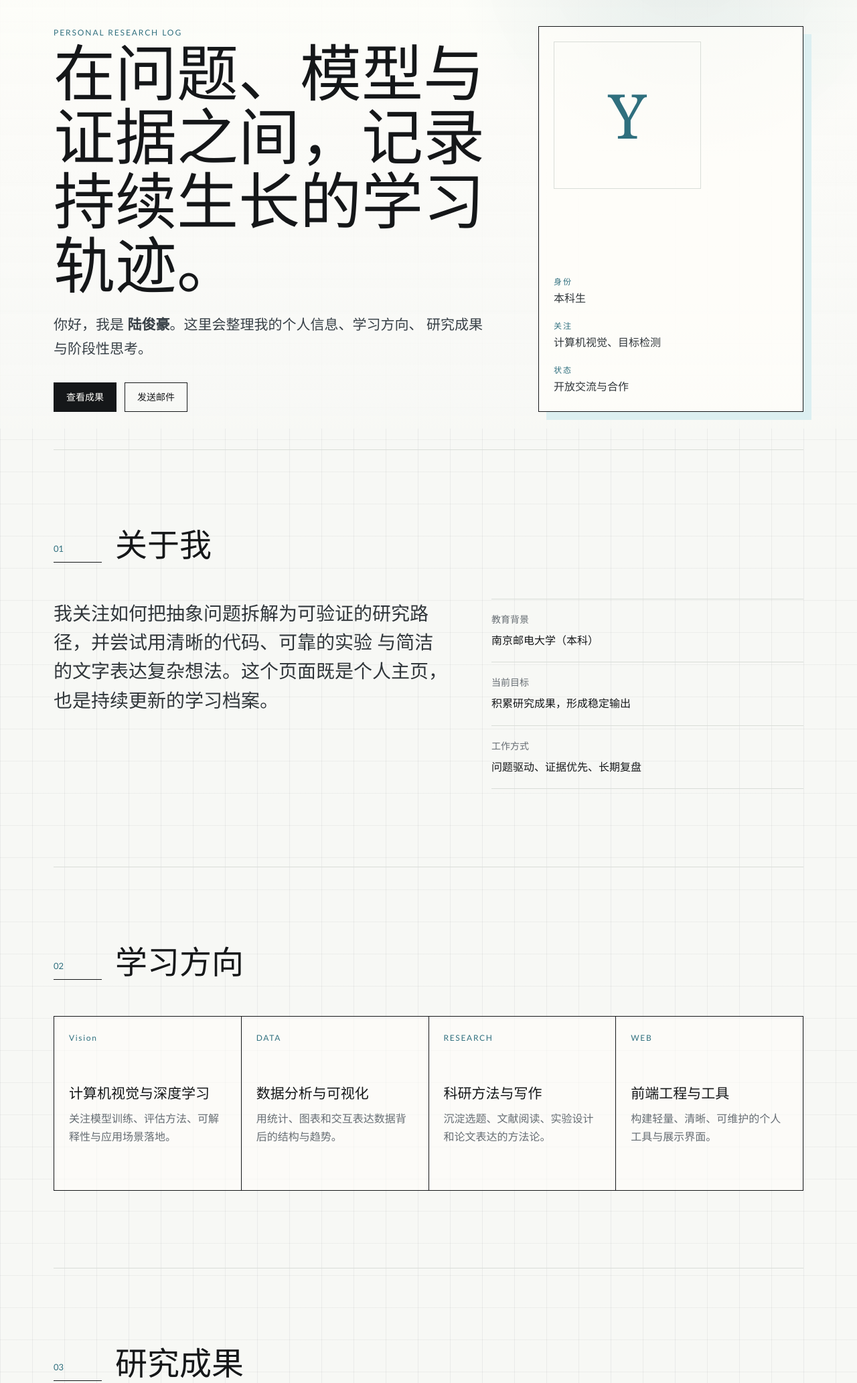
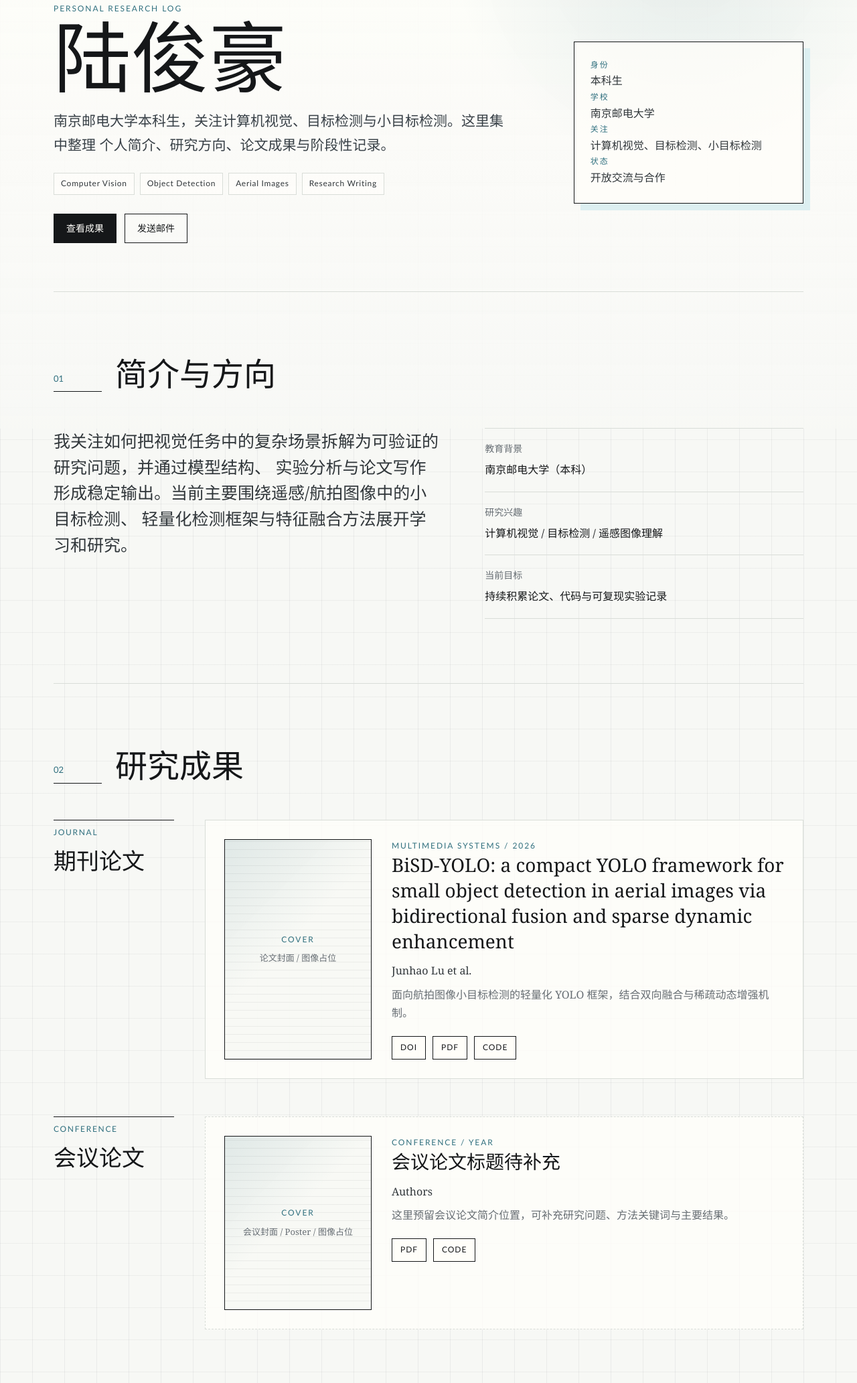
Before and after one commit to Chrp-L/Chrp-L.github.io, a plain HTML site: page index.html in a window 1280 px wide. Shown: the part 160-2225 px from the top of the page at 67% size. Drawn offline with Linux system fonts and the light colour scheme.

Commit message:
修改关于我的篇幅，添加文章展示、信息查询

```diff
--- a/index.html
+++ b/index.html
@@ -17,8 +17,7 @@
         <span>Junhao Lu</span>
       </a>
       <nav class="site-nav" aria-label="页面导航">
-        <a href="#about">关于</a>
-        <a href="#directions">方向</a>
+        <a href="#about">简介</a>
         <a href="#works">成果</a>
         <a href="#notes">文章</a>
         <a href="#contact">联系</a>
@@ -29,27 +28,36 @@
       <section class="hero">
         <div class="hero-copy">
           <p class="eyebrow reveal-item">Personal Research Log</p>
-          <h1 class="reveal-item">在问题、模型与证据之间，记录持续生长的学习轨迹。</h1>
+          <h1 class="reveal-item">陆俊豪</h1>
           <p class="hero-text reveal-item">
-            你好，我是 <strong>陆俊豪</strong>。这里会整理我的个人信息、学习方向、
-            研究成果与阶段性思考。
+            南京邮电大学本科生，关注计算机视觉、目标检测与小目标检测。这里集中整理
+            个人简介、研究方向、论文成果与阶段性记录。
           </p>
+          <ul class="focus-tags reveal-item" aria-label="学习方向">
+            <li>Computer Vision</li>
+            <li>Object Detection</li>
+            <li>Aerial Images</li>
+            <li>Research Writing</li>
+          </ul>
           <div class="hero-actions reveal-item" aria-label="主要链接">
             <a class="button primary" href="#works">查看成果</a>
-            <a class="button" href="mailto:your.email@example.com">发送邮件</a>
+            <a class="button" href="mailto:ljh820515@gmail.com">发送邮件</a>
           </div>
         </div>
 
         <aside class="profile-panel reveal-item" aria-label="个人信息速览">
-          <div class="avatar" aria-hidden="true">Y</div>
           <dl>
             <div>
               <dt>身份</dt>
               <dd>本科生</dd>
             </div>
             <div>
+              <dt>学校</dt>
+              <dd>南京邮电大学</dd>
+            </div>
+            <div>
               <dt>关注</dt>
-              <dd>计算机视觉、目标检测</dd>
+              <dd>计算机视觉、目标检测、小目标检测</dd>
             </div>
             <div>
               <dt>状态</dt>
@@ -62,77 +70,88 @@
       <section id="about" class="section reveal">
         <div class="section-heading">
           <span>01</span>
-          <h2>关于我</h2>
+          <h2>简介与方向</h2>
         </div>
-        <div class="two-column">
+        <div class="summary-strip">
           <p>
-            我关注如何把抽象问题拆解为可验证的研究路径，并尝试用清晰的代码、可靠的实验
-            与简洁的文字表达复杂想法。这个页面既是个人主页，也是持续更新的学习档案。
+            我关注如何把视觉任务中的复杂场景拆解为可验证的研究问题，并通过模型结构、
+            实验分析与论文写作形成稳定输出。当前主要围绕遥感/航拍图像中的小目标检测、
+            轻量化检测框架与特征融合方法展开学习和研究。
           </p>
           <ul class="facts">
             <li><span>教育背景</span><strong>南京邮电大学（本科）</strong></li>
-            <li><span>当前目标</span><strong>积累研究成果，形成稳定输出</strong></li>
-            <li><span>工作方式</span><strong>问题驱动、证据优先、长期复盘</strong></li>
+            <li><span>研究兴趣</span><strong>计算机视觉 / 目标检测 / 遥感图像理解</strong></li>
+            <li><span>当前目标</span><strong>持续积累论文、代码与可复现实验记录</strong></li>
           </ul>
-        </div>
-      </section>
-
-      <section id="directions" class="section reveal">
-        <div class="section-heading">
-          <span>02</span>
-          <h2>学习方向</h2>
-        </div>
-        <div class="direction-grid">
-          <article>
-            <span>Vision</span>
-            <h3>计算机视觉与深度学习</h3>
-            <p>关注模型训练、评估方法、可解释性与应用场景落地。</p>
-          </article>
-          <article>
-            <span>DATA</span>
-            <h3>数据分析与可视化</h3>
-            <p>用统计、图表和交互表达数据背后的结构与趋势。</p>
-          </article>
-          <article>
-            <span>RESEARCH</span>
-            <h3>科研方法与写作</h3>
-            <p>沉淀选题、文献阅读、实验设计和论文表达的方法论。</p>
-          </article>
-          <article>
-            <span>WEB</span>
-            <h3>前端工程与工具</h3>
-            <p>构建轻量、清晰、可维护的个人工具与展示界面。</p>
-          </article>
         </div>
       </section>
 
       <section id="works" class="section reveal">
         <div class="section-heading">
-          <span>03</span>
+          <span>02</span>
           <h2>研究成果</h2>
         </div>
-        <div class="work-list">
-          <article class="line-card">
-            <p class="meta">论文 / 2026</p>
-            <h3>BiSD-YOLO: a compact YOLO framework for small object detection in aerial images via bidirectional fusion and sparse dynamic enhancement</h3>
-            <p>https://doi.org/10.1007/s00530-026-02429-0</p>
-          </article>
-          <article class="line-card">
-            <p class="meta">项目 / 2025</p>
-            <h3>个人知识库与实验记录系统</h3>
-            <p>用于整理文献、实验结果和复盘笔记，强调可追踪和可复现。</p>
-          </article>
-          <article class="line-card">
-            <p class="meta">竞赛 / 2025</p>
-            <h3>数据建模竞赛成果展示</h3>
-            <p>记录问题建模、特征工程、结果分析和团队协作经验。</p>
-          </article>
+        <div class="publication-groups">
+          <section class="publication-group" aria-labelledby="journal-title">
+            <div class="group-label">
+              <span>Journal</span>
+              <h3 id="journal-title">期刊论文</h3>
+            </div>
+            <div class="publication-list">
+              <article class="publication-card">
+                <figure class="paper-cover" aria-label="论文封面预留位置">
+                  <div>
+                    <span>Cover</span>
+                    <small>论文封面 / 图像占位</small>
+                  </div>
+                </figure>
+                <div class="paper-info">
+                  <p class="meta">Multimedia Systems / 2026</p>
+                  <h3>BiSD-YOLO: a compact YOLO framework for small object detection in aerial images via bidirectional fusion and sparse dynamic enhancement</h3>
+                  <p class="paper-authors">Junhao Lu et al.</p>
+                  <p class="paper-desc">面向航拍图像小目标检测的轻量化 YOLO 框架，结合双向融合与稀疏动态增强机制。</p>
+                  <div class="resource-links" aria-label="论文资源链接">
+                    <a href="https://doi.org/10.1007/s00530-026-02429-0">DOI</a>
+                    <a href="#" aria-label="PDF 链接待补充">PDF</a>
+                    <a href="#" aria-label="Code 链接待补充">Code</a>
+                  </div>
+                </div>
+              </article>
+            </div>
+          </section>
+
+          <section class="publication-group" aria-labelledby="conference-title">
+            <div class="group-label">
+              <span>Conference</span>
+              <h3 id="conference-title">会议论文</h3>
+            </div>
+            <div class="publication-list">
+              <article class="publication-card is-empty">
+                <figure class="paper-cover" aria-label="会议论文图片预留位置">
+                  <div>
+                    <span>Cover</span>
+                    <small>会议封面 / Poster / 图像占位</small>
+                  </div>
+                </figure>
+                <div class="paper-info">
+                  <p class="meta">Conference / Year</p>
+                  <h3>会议论文标题待补充</h3>
+                  <p class="paper-authors">Authors</p>
+                  <p class="paper-desc">这里预留会议论文简介位置，可补充研究问题、方法关键词与主要结果。</p>
+                  <div class="resource-links" aria-label="会议论文资源链接">
+                    <a href="#" aria-label="PDF 链接待补充">PDF</a>
+                    <a href="#" aria-label="Code 链接待补充">Code</a>
+                  </div>
+                </div>
+              </article>
+            </div>
+          </section>
         </div>
       </section>
 
       <section id="notes" class="section reveal">
         <div class="section-heading">
-          <span>04</span>
+          <span>03</span>
           <h2>博客文章</h2>
         </div>
         <div class="note-list">
--- a/styles.css
+++ b/styles.css
@@ -70,6 +70,7 @@ a {
 .brand,
 .site-nav,
 .hero-actions,
+.focus-tags,
 .footer-links {
   display: flex;
   align-items: center;
@@ -123,10 +124,10 @@ a {
 
 .hero {
   display: grid;
-  grid-template-columns: minmax(0, 1.25fr) minmax(280px, .75fr);
+  grid-template-columns: minmax(0, 1.35fr) minmax(280px, .65fr);
   gap: var(--gap);
-  min-height: calc(100vh - 76px);
-  padding: clamp(64px, 10vw, 132px) 0 56px;
+  min-height: auto;
+  padding: clamp(52px, 8vw, 92px) 0 clamp(42px, 6vw, 72px);
   align-items: center;
   border-bottom: 1px solid var(--line);
 }
@@ -152,8 +153,8 @@ p {
 
 h1 {
   max-width: 840px;
-  margin-bottom: 24px;
-  font-size: clamp(42px, 8vw, 92px);
+  margin-bottom: 18px;
+  font-size: clamp(52px, 10vw, 116px);
   line-height: 1.04;
   font-weight: 500;
 }
@@ -175,13 +176,31 @@ h3 {
 .hero-text {
   max-width: 680px;
   color: #384047;
-  font-size: clamp(17px, 2vw, 21px);
+  font-size: clamp(17px, 1.8vw, 21px);
+}
+
+.focus-tags {
+  flex-wrap: wrap;
+  gap: 8px;
+  padding: 0;
+  margin: 24px 0 0;
+  list-style: none;
+}
+
+.focus-tags li {
+  padding: 5px 10px;
+  border: 1px solid var(--line);
+  color: #30363a;
+  background: rgba(255, 254, 250, .66);
+  font-family: "Trebuchet MS", "Noto Sans SC", sans-serif;
+  font-size: 12px;
+  letter-spacing: .06em;
 }
 
 .hero-actions {
   flex-wrap: wrap;
   gap: 12px;
-  margin-top: 32px;
+  margin-top: 28px;
 }
 
 .button {
@@ -217,26 +236,14 @@ h3 {
 }
 
 .profile-panel {
-  align-self: stretch;
   display: flex;
   flex-direction: column;
   justify-content: space-between;
-  min-height: 420px;
-  padding: 22px;
+  min-height: 0;
+  padding: 24px;
   border: 1px solid var(--ink);
   background: rgba(255, 254, 250, .72);
-  box-shadow: 12px 12px 0 var(--accent-soft);
-}
-
-.avatar {
-  display: grid;
-  width: min(100%, 220px);
-  aspect-ratio: 1;
-  place-items: center;
-  border: 1px solid var(--line);
-  color: var(--accent);
-  font-size: 92px;
-  line-height: 1;
+  box-shadow: 10px 10px 0 var(--accent-soft);
 }
 
 dl,
@@ -246,7 +253,7 @@ dd {
 
 .profile-panel dl {
   display: grid;
-  gap: 18px;
+  gap: 0;
 }
 
 dd {
@@ -254,7 +261,7 @@ dd {
 }
 
 .section {
-  padding: clamp(68px, 9vw, 116px) 0;
+  padding: clamp(58px, 8vw, 96px) 0;
   border-bottom: 1px solid var(--line);
 }
 
@@ -274,16 +281,17 @@ dd {
   font-size: 13px;
 }
 
-.two-column {
+.summary-strip {
   display: grid;
-  grid-template-columns: minmax(0, .95fr) minmax(280px, .75fr);
+  grid-template-columns: minmax(0, 1fr) minmax(280px, .82fr);
   gap: var(--gap);
+  align-items: start;
 }
 
-.two-column > p {
+.summary-strip > p {
   max-width: 700px;
   color: #30363a;
-  font-size: clamp(18px, 2.4vw, 28px);
+  font-size: clamp(18px, 2.1vw, 25px);
   line-height: 1.55;
 }
 
@@ -312,37 +320,6 @@ dd {
   font-weight: 500;
 }
 
-.direction-grid {
-  display: grid;
-  grid-template-columns: repeat(4, 1fr);
-  border-top: 1px solid var(--ink);
-  border-left: 1px solid var(--ink);
-}
-
-.direction-grid article {
-  min-height: 260px;
-  padding: 22px;
-  border-right: 1px solid var(--ink);
-  border-bottom: 1px solid var(--ink);
-  background: rgba(255, 254, 250, .58);
-  transition: background .25s var(--ease), transform .25s var(--ease);
-}
-
-.direction-grid article:hover {
-  background: var(--paper);
-  transform: translateY(-4px);
-}
-
-.direction-grid span {
-  display: block;
-  margin-bottom: 58px;
-  color: var(--accent);
-  font-family: "Trebuchet MS", "Noto Sans SC", sans-serif;
-  font-size: 12px;
-  letter-spacing: .14em;
-}
-
-.direction-grid p,
 .line-card p {
   color: var(--muted);
 }
@@ -393,6 +370,141 @@ dd {
 .line-card time {
   display: inline-block;
   margin-bottom: 10px;
+}
+
+.publication-groups {
+  display: grid;
+  gap: clamp(32px, 5vw, 56px);
+}
+
+.publication-group {
+  display: grid;
+  grid-template-columns: 180px minmax(0, 1fr);
+  gap: clamp(22px, 4vw, 46px);
+  align-items: start;
+}
+
+.group-label {
+  position: sticky;
+  top: 88px;
+  padding-top: 8px;
+  border-top: 1px solid var(--ink);
+}
+
+.group-label span {
+  display: block;
+  margin-bottom: 10px;
+  color: var(--accent);
+  font-family: "Trebuchet MS", "Noto Sans SC", sans-serif;
+  font-size: 12px;
+  letter-spacing: .14em;
+  text-transform: uppercase;
+}
+
+.group-label h3 {
+  margin: 0;
+  font-size: clamp(22px, 3vw, 34px);
+}
+
+.publication-list {
+  display: grid;
+  gap: 16px;
+}
+
+.publication-card {
+  display: grid;
+  grid-template-columns: minmax(160px, 220px) minmax(0, 1fr);
+  gap: clamp(18px, 3vw, 30px);
+  padding: clamp(18px, 3vw, 28px);
+  border: 1px solid var(--line);
+  background: rgba(255, 254, 250, .76);
+  transition: border-color .25s var(--ease), transform .25s var(--ease), background .25s var(--ease);
+}
+
+.publication-card:hover {
+  border-color: var(--ink);
+  background: var(--paper);
+  transform: translateY(-3px);
+}
+
+.publication-card.is-empty {
+  border-style: dashed;
+}
+
+.paper-cover {
+  display: grid;
+  min-height: 260px;
+  margin: 0;
+  place-items: center;
+  border: 1px solid var(--ink);
+  background:
+    linear-gradient(135deg, rgba(47, 111, 126, .12), transparent 46%),
+    repeating-linear-gradient(0deg, rgba(21, 23, 25, .055) 0 1px, transparent 1px 12px),
+    rgba(247, 248, 245, .82);
+}
+
+.paper-cover div {
+  display: grid;
+  gap: 6px;
+  text-align: center;
+}
+
+.paper-cover span {
+  color: var(--accent);
+  font-family: "Trebuchet MS", "Noto Sans SC", sans-serif;
+  font-size: 12px;
+  letter-spacing: .16em;
+  text-transform: uppercase;
+}
+
+.paper-cover small {
+  color: var(--muted);
+  font-size: 13px;
+}
+
+.paper-info {
+  min-width: 0;
+}
+
+.paper-info h3 {
+  margin-bottom: 12px;
+  font-size: clamp(20px, 2.5vw, 28px);
+}
+
+.paper-authors {
+  margin-bottom: 8px;
+  color: #30363a;
+}
+
+.paper-desc {
+  margin-bottom: 20px;
+  color: var(--muted);
+}
+
+.resource-links {
+  display: flex;
+  flex-wrap: wrap;
+  gap: 10px;
+}
+
+.resource-links a {
+  display: inline-flex;
+  min-height: 34px;
+  align-items: center;
+  justify-content: center;
+  padding: 6px 12px;
+  border: 1px solid var(--ink);
+  color: var(--ink);
+  background: rgba(255, 254, 250, .58);
+  font-family: "Trebuchet MS", "Noto Sans SC", sans-serif;
+  font-size: 12px;
+  letter-spacing: .08em;
+  text-transform: uppercase;
+}
+
+.resource-links a:hover {
+  color: var(--paper);
+  background: var(--ink);
 }
 
 .site-footer {
@@ -465,7 +577,7 @@ dd {
 
 @media (max-width: 900px) {
   .hero,
-  .two-column,
+  .summary-strip,
   .site-footer {
     grid-template-columns: 1fr;
   }
@@ -475,8 +587,12 @@ dd {
     gap: 28px;
   }
 
-  .direction-grid {
-    grid-template-columns: repeat(2, 1fr);
+  .publication-group {
+    grid-template-columns: 1fr;
+  }
+
+  .group-label {
+    position: static;
   }
 }
 
@@ -500,12 +616,8 @@ dd {
     grid-template-columns: 48px 1fr;
   }
 
-  .direction-grid {
+  .publication-card {
     grid-template-columns: 1fr;
-  }
-
-  .direction-grid article {
-    min-height: 210px;
   }
 
   .line-card {
```
Also changed, not shown: screenshots/desktop-home.png (added), screenshots/desktop-works.png (added).
